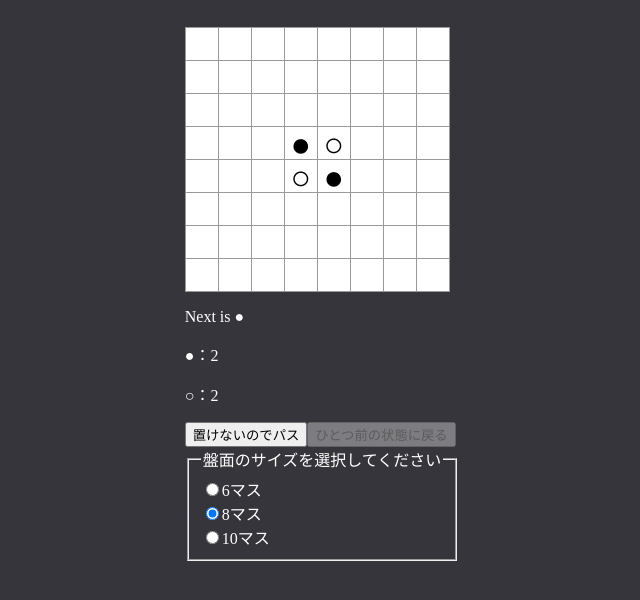
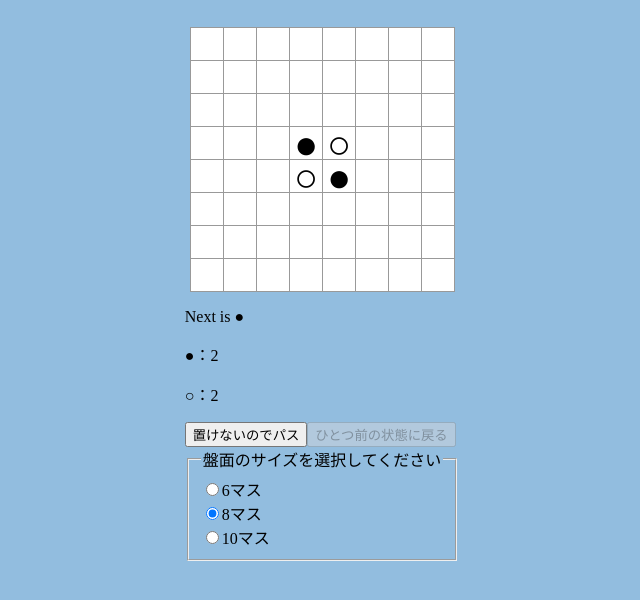
Before and after one commit to haru960197/React.ts-Othello, a React (Create React App) app: page / in a window 1280 px wide. Shown: the top 600 px of the page, without its empty margins (318-958 px from the left). Built offline with nearby package versions, Linux system fonts and the light colour scheme.

Commit message:
[update] デザインを調整

```diff
--- a/src/components/Game.tsx
+++ b/src/components/Game.tsx
@@ -94,11 +94,13 @@ export default function Game() {
 
     return (
         <div>
-            <Board
-                squares={state.curStep.squares}
-                onClick={handleClick}
-                boardSize={state.boardSize}
-            />
+            <div className='center-box'>
+                <Board
+                    squares={state.curStep.squares}
+                    onClick={handleClick}
+                    boardSize={state.boardSize}
+                />
+            </div>
             <p>{"Next is " + (state.curStep.blackIsNext ? '●' : '○')}</p>
             <p>{`●：${blackNum}`}</p>
             <p>{`○：${whiteNum}`}</p>
--- a/src/theme/index.css
+++ b/src/theme/index.css
@@ -1,6 +1,5 @@
 body {
-  background-color: #35353b;
-  color: #fff;
+  background-color: rgb(146, 189, 223);
 }
 
 .app {
@@ -9,11 +8,16 @@ body {
   padding: 20px;
 }
 
+.center-box {
+  display: flex;
+  justify-content: center;
+}
+
 .square {
   background: #fff;
   border: 1px solid #999;
   float: left;
-  font-size: 34px;
+  font-size: 40px;
   font-weight: bold;
   line-height: 34px;
   height: 34px;
```
